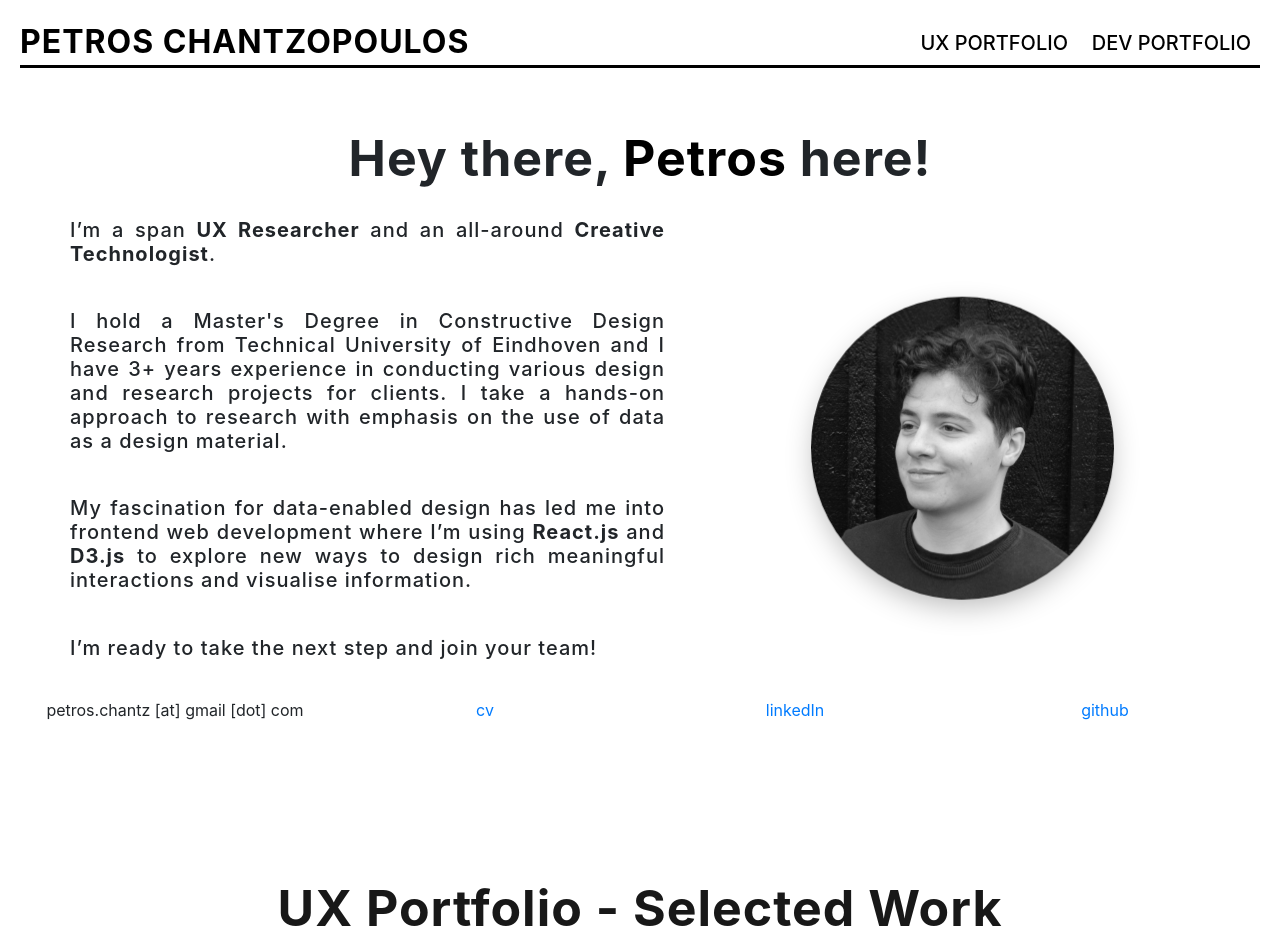
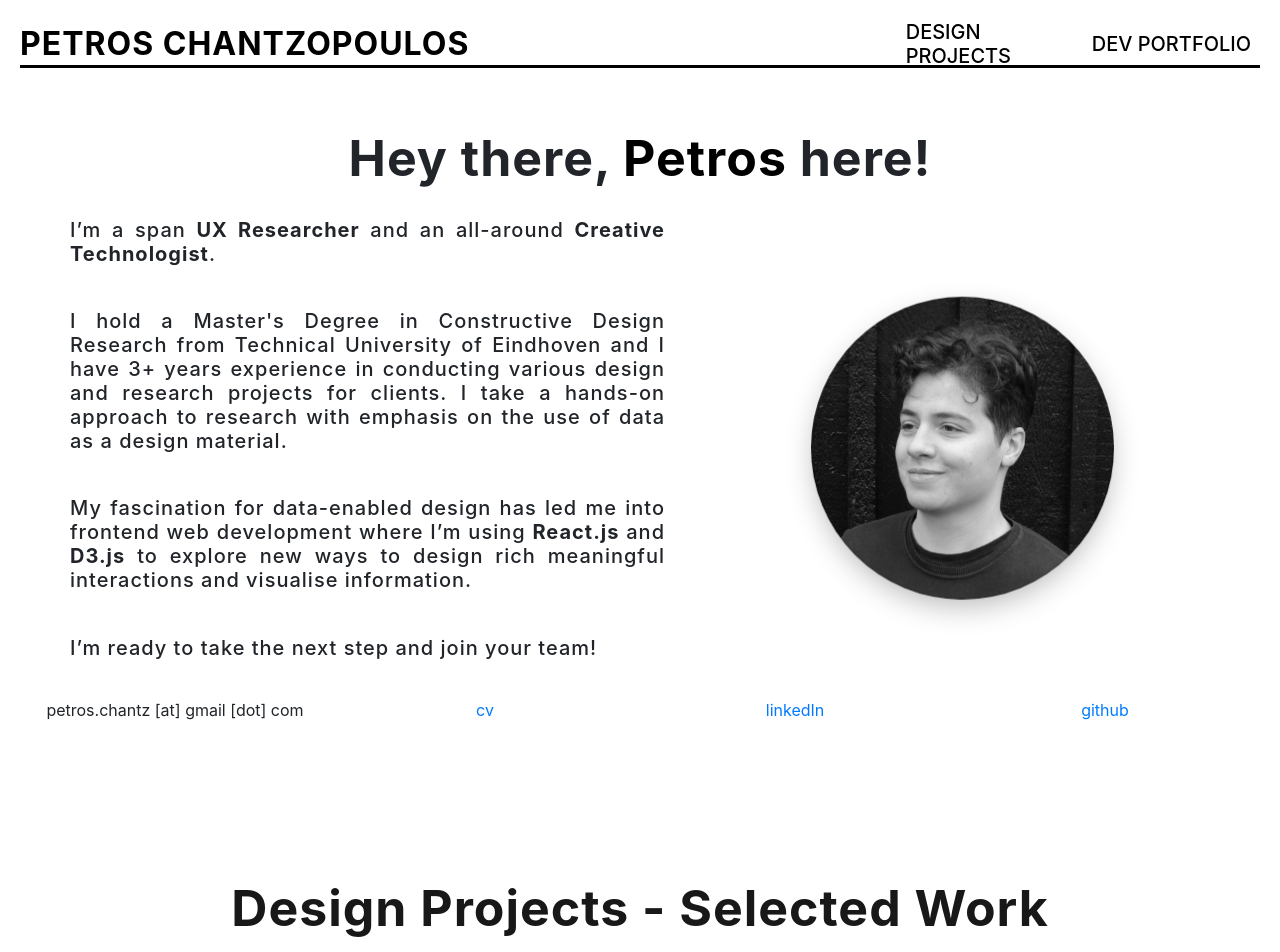
Before and after one commit to petros-chantz/portfolio-v2021, a React (Create React App) app: page / in a window 1280 px wide. Shown: the top 952 px of the page. Built offline with nearby package versions, Linux system fonts and the light colour scheme; a web font is replaced by a local one.

Commit message:
Rename UX Portfolio Page to Design Projects Fixes #3

```diff
--- a/src/Components/NavBar.js
+++ b/src/Components/NavBar.js
@@ -14,7 +14,7 @@ export default function Navbar() {
         </NavLink>
         <HashLink smooth to="/#ux-portfolio">
         <div className="nav-portfolio-wrapper">
-          <h5 className="nav-portfolio-text">UX Portfolio</h5>
+          <h5 className="nav-portfolio-text">Design Projects</h5>
          </div>
         </HashLink>
         <HashLink smooth to="/#dev-portfolio">
--- a/src/Components/UXPortfolio/UXPortfolio.js
+++ b/src/Components/UXPortfolio/UXPortfolio.js
@@ -15,7 +15,7 @@ export default function UXPortfolio(props){
         <UXPortfolioWrapper id="ux-portfolio">
             <animated.div className="body" style={ani}>
                 <div className="body-title">
-                    <h1 className="title">UX Portfolio - Selected Work</h1>
+                    <h1 className="title">Design Projects - Selected Work</h1>
                 </div>
                 <div className="body-content">
                     {Object.keys(projects).map((id) => {
```
